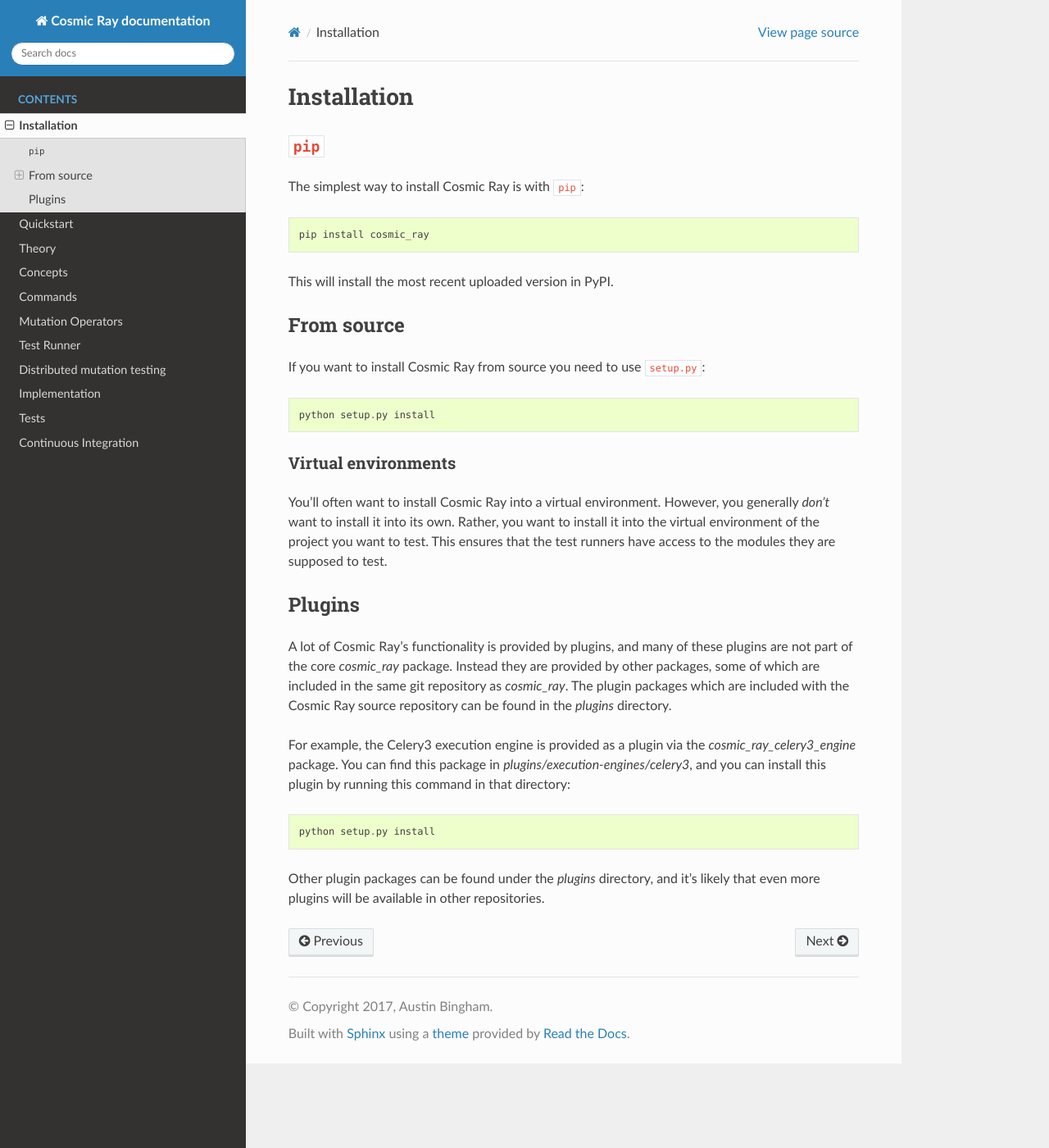
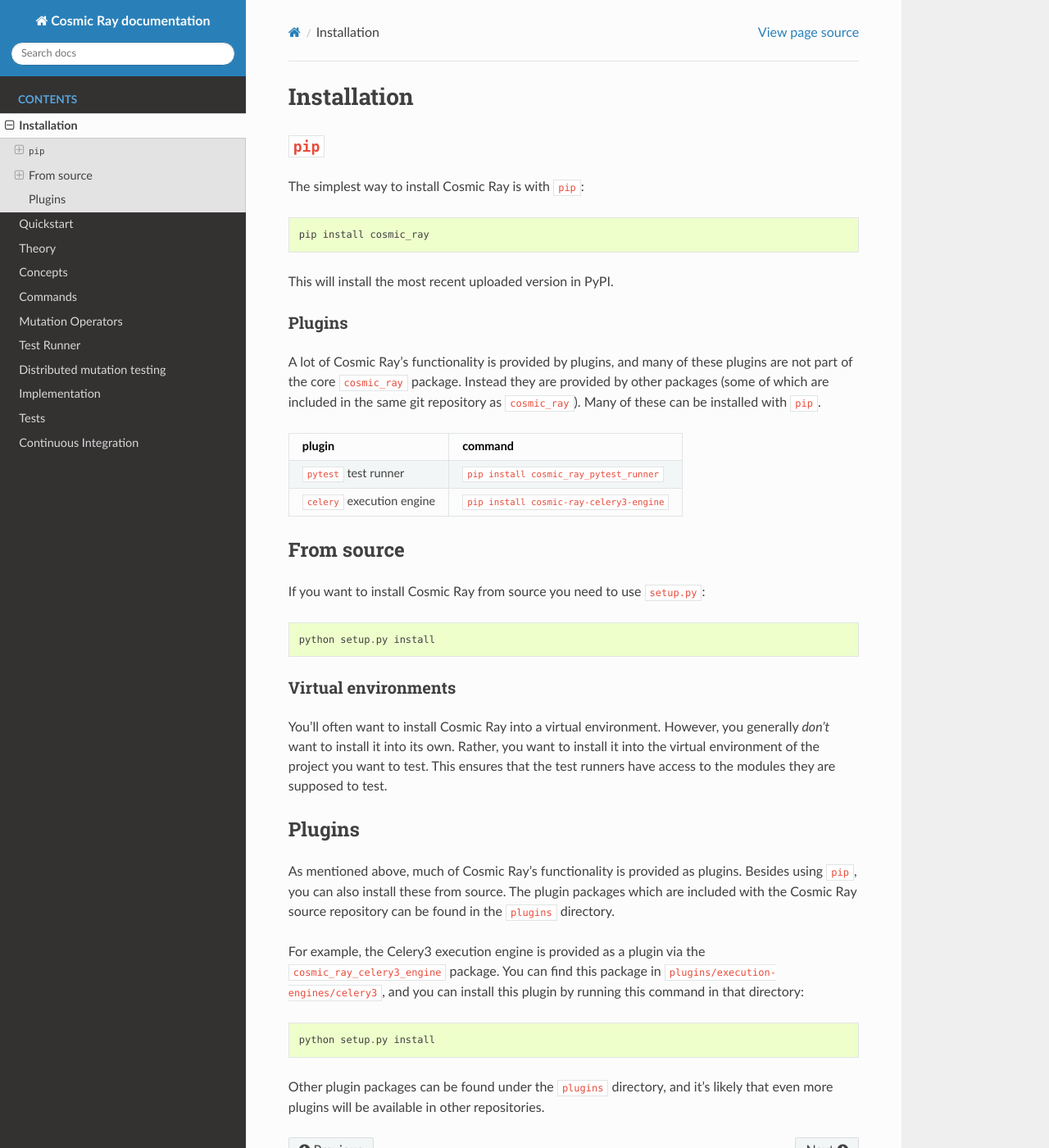
Before and after one commit to sixty-north/cosmic-ray, a Sphinx documentation site: the page built from docs/installation.rst, in a window 1280 px wide and 1400 px high. Shown: the whole window at 82% size. Built offline with Sphinx 7.4.7 and the Read the Docs theme 2.0.0, drawn with Linux system fonts in a browser that asks for light colours.

Commit message:
Updated installation instructions to mention installing plugins.

```diff
--- a/docs/installation.rst
+++ b/docs/installation.rst
@@ -12,6 +12,21 @@
     pip install cosmic_ray
 
 This will install the most recent uploaded version in PyPI.
+
+Plugins
+-------
+
+A lot of Cosmic Ray's functionality is provided by plugins, and many of these
+plugins are not part of the core ``cosmic_ray`` package. Instead they are provided
+by other packages (some of which are included in the same git repository as
+``cosmic_ray``). Many of these can be installed with ``pip``.
+
+=========================== =========================================
+plugin                      command
+=========================== =========================================
+``pytest`` test runner      ``pip install cosmic_ray_pytest_runner``
+``celery`` execution engine ``pip install cosmic-ray-celery3-engine``
+=========================== =========================================
 
 From source
 ===========
@@ -35,20 +50,19 @@
 Plugins
 =======
 
-A lot of Cosmic Ray's functionality is provided by plugins, and many of these
-plugins are not part of the core `cosmic_ray` package. Instead they are provided
-by other packages, some of which are included in the same git repository as
-`cosmic_ray`. The plugin packages which are included with the Cosmic Ray source
-repository can be found in the `plugins` directory.
+As mentioned above, much of Cosmic Ray's functionality is provided as plugins.
+Besides using ``pip``, you can also install these from source. The plugin
+packages which are included with the Cosmic Ray source repository can be found
+in the ``plugins`` directory.
 
 For example, the Celery3 execution engine is provided as a plugin via the
-`cosmic_ray_celery3_engine` package. You can find this package in
-`plugins/execution-engines/celery3`, and you can install this plugin by running
+``cosmic_ray_celery3_engine`` package. You can find this package in
+``plugins/execution-engines/celery3``, and you can install this plugin by running
 this command in that directory:
 
 ::
 
     python setup.py install
 
-Other plugin packages can be found under the `plugins` directory, and it's
+Other plugin packages can be found under the ``plugins`` directory, and it's
 likely that even more plugins will be available in other repositories.
```
